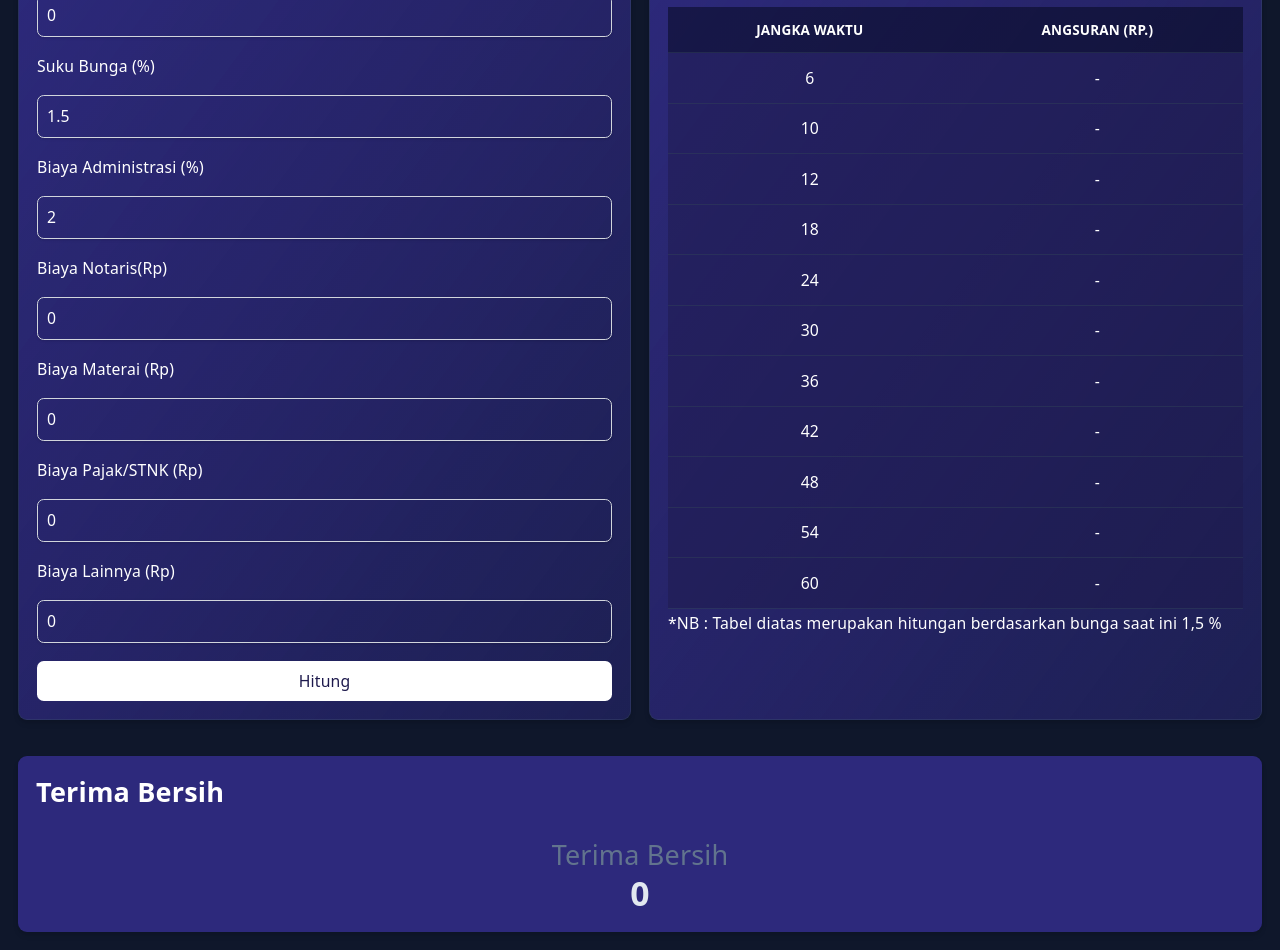
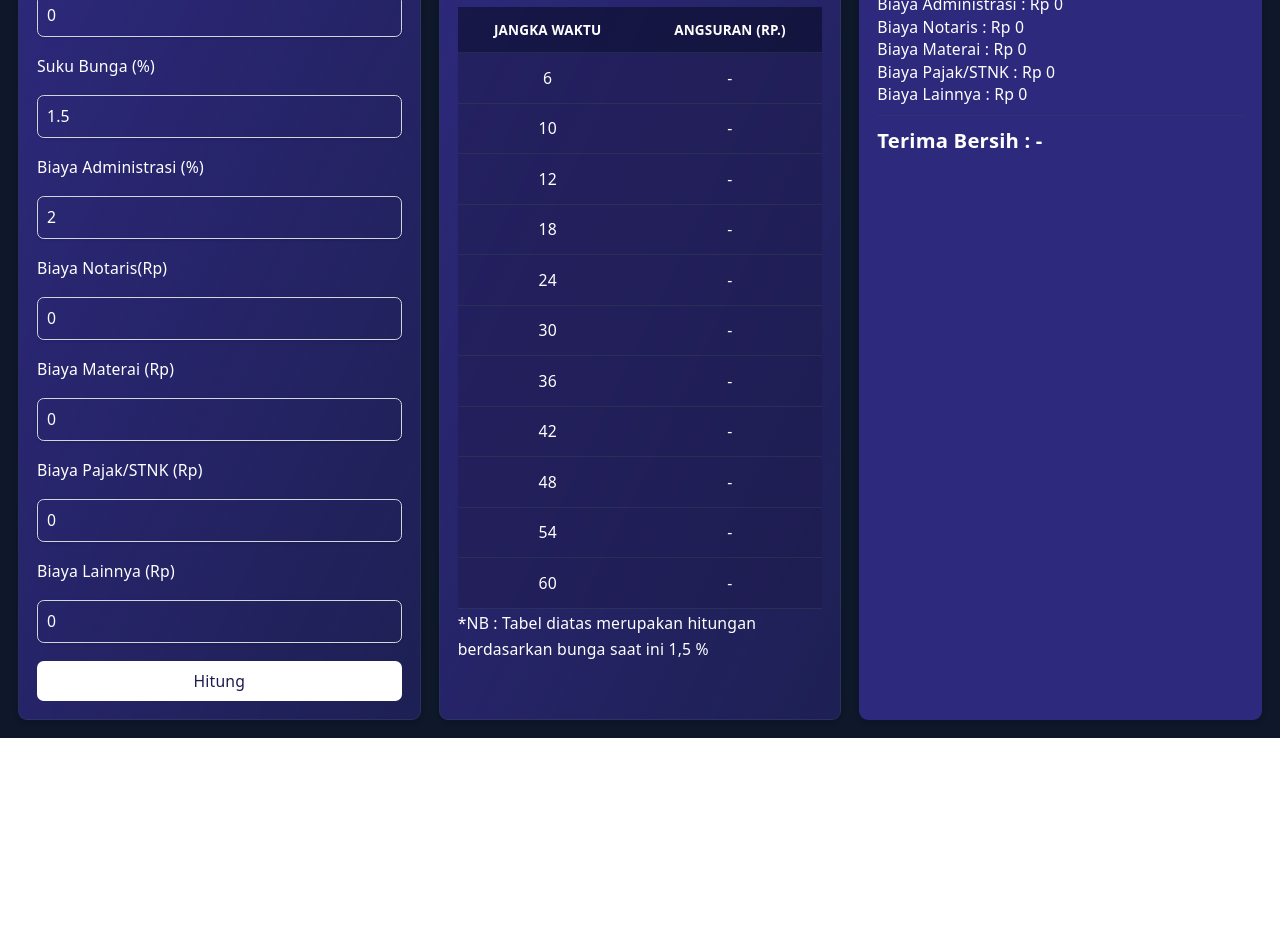
Before and after one commit to vickyyogi/simulasi-angsuran, a React (Vite) app: page / in a window 1280 px wide. Shown: the part 200-1150 px from the top of the page. After the commit the page ends 938 px from the top, so only its background shows below. Built offline with nearby package versions, Linux system fonts and the light colour scheme.

Commit message:
fix layout

```diff
--- a/src/components/Kredit.jsx
+++ b/src/components/Kredit.jsx
@@ -43,14 +43,18 @@ function Kredit(){
             jw,
             creditFlat,
             nettLoan,
-            notaris
+            notaris,
+            materai,
+            adm,
+            pajak,
+            lain
         })
     }
 
     return (
 
         <>
-        <div className="grid md:grid-cols-2 gap-4 p-4 max-w-7xl mx-auto">
+        <div className="grid md:grid-cols-3 gap-4 p-4 max-w-7xl mx-auto">
             {/** untuk form section */}
             <div className=" bg-linear-to-br bg-indigo-900/90 to-slate-900/50 border border-slate-700/50 p-4 rounded-lg shadow-md space-y-6">
                 <h2 className="text-2xl font-semibold mb-2 text-blue-50">Simulasi Kredit</h2>
@@ -103,13 +107,19 @@ function Kredit(){
                 <span className="font-light text-sm">*NB : Tabel diatas merupakan hitungan berdasarkan bunga saat ini 1,5 %</span>
                 </div>
             </div>
-        </div>
-        <div className="grid md:grid-cols-1 p-4 max-w-7xl mx-auto">
+
+
             <div className="bg-linear-to-br bg-indigo-900/90 p-4 rounded-lg shadow-md space-y-6">
                 <h2 className="font-semibold text-2xl text-white">Terima Bersih</h2>
-                <div className="text-center">
-                    <span className="text-2xl text-slate-500">Terima Bersih</span><br/>
-                    <span className="font-semibold text-3xl text-slate-200">{result ? converToRupiah(result.nettLoan):'0'}</span>
+                <div className="block">
+                    <p className="text-white text-sm">Jumlah Pinjaman : {converToRupiah(formData.loanAmount)}</p>
+                    <p className="text-white text-sm">Biaya Administrasi : {converToRupiah((formData.admFee/100) * formData.loanAmount)}</p>
+                    <p className="text-white text-sm">Biaya Notaris : {converToRupiah(formData.notarisFee)}</p>
+                    <p className="text-white text-sm">Biaya Materai : {converToRupiah(formData.materaiFee)}</p>
+                    <p className="text-white text-sm">Biaya Pajak/STNK : {converToRupiah(formData.pajakStnkFee)}</p>
+                    <p className="text-white text-sm">Biaya Lainnya : {converToRupiah(formData.lainnyaFee)}</p>
+                    <hr className="my-2 border-slate-700/50"/>
+                    <h3 className="font-semibold text-lg text-white">Terima Bersih : {result ? converToRupiah(result.nettLoan) : '-'}</h3>
                 </div>
             </div>
         </div>
```
